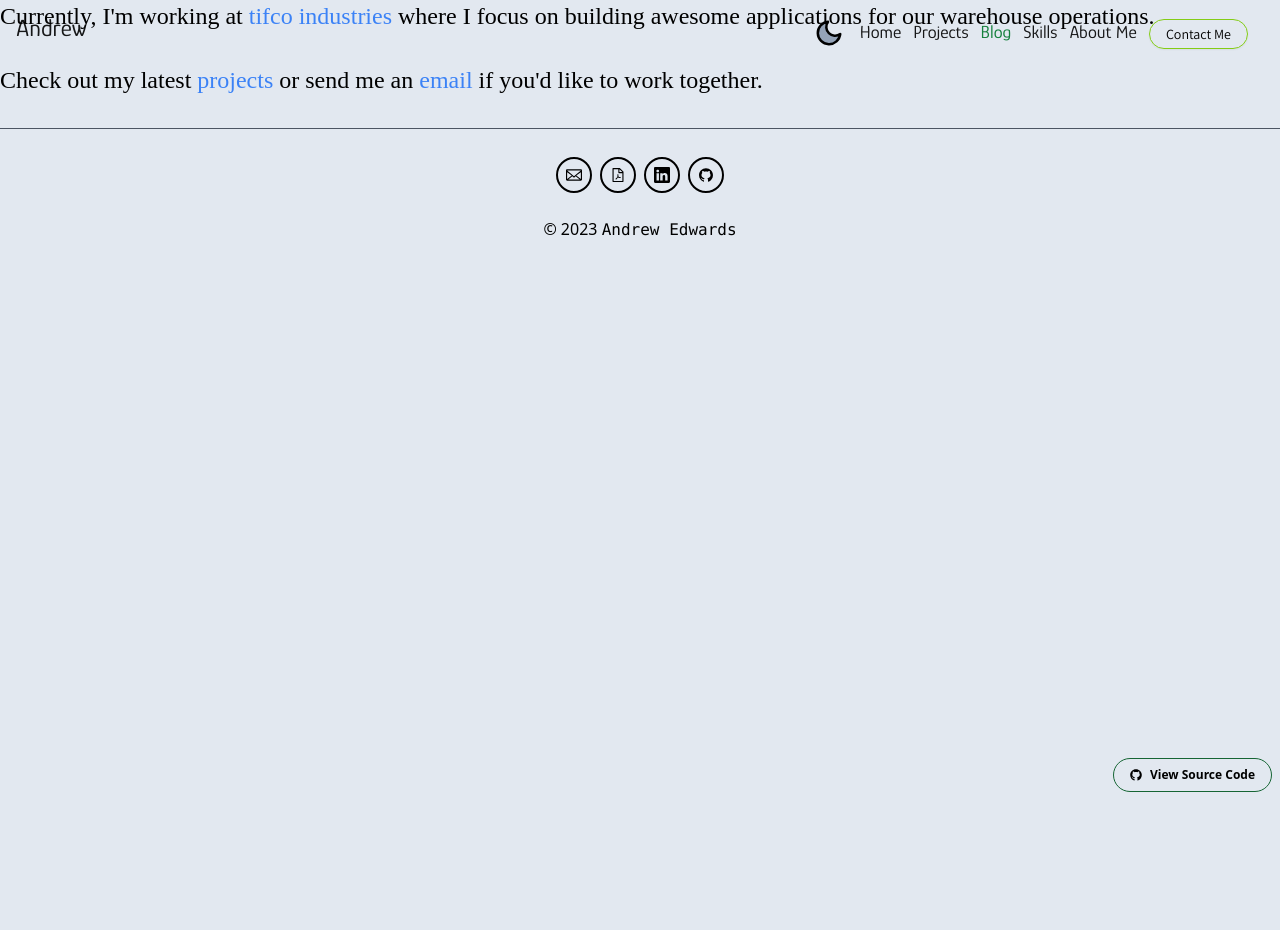
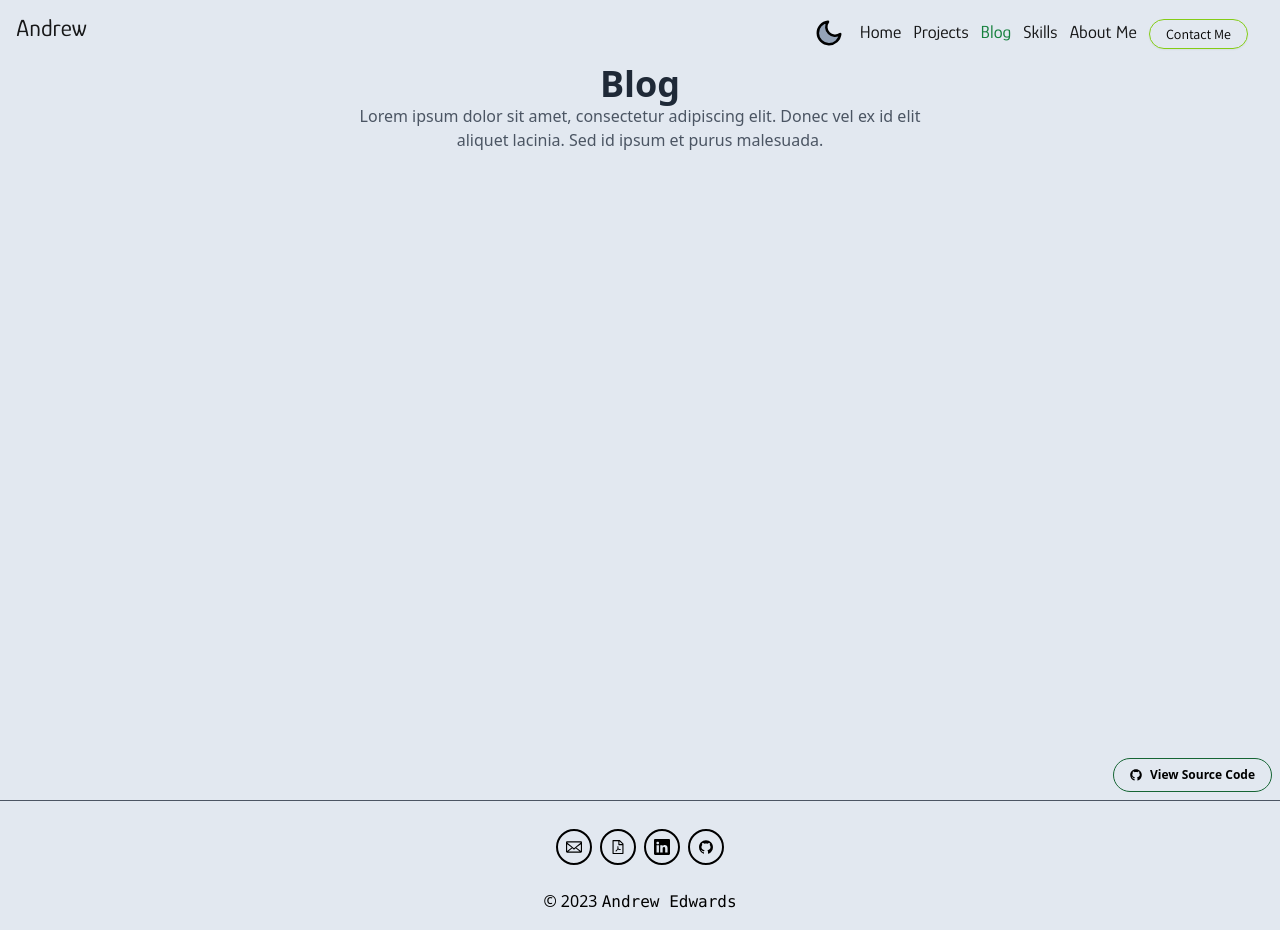
Before and after one commit to Andrew87E/portfolio2, a Next.js app: page /blog in a window 1280 px wide. Before the commit the page ends 800 px from the top, so only its background shows below. Built offline with nearby package versions, Linux system fonts and the light colour scheme; a web font is replaced by a local one.

Commit message:
added all placeholder pages.

```diff
--- a/components/global/wrapper/wrapper.tsx
+++ b/components/global/wrapper/wrapper.tsx
@@ -134,7 +134,7 @@ export const Page = ({
         <link rel="icon" href="/favicon.ico" />
       </Head>
 
-      <main>
+      <main className="min-h-screen">
         <nav
           className={`fixed top-0 right-0 left-0 h-16 inline-flex  items-center justify-between z-30`}
           id="navBar"
--- a/pages/about.tsx
+++ b/pages/about.tsx
@@ -10,34 +10,21 @@ export default function About() {
         desc: "Contact Andrew Edwards for inquiries, collaborations, or questions. Reach out to discuss software development, projects, or any other queries. Let's connect!",
       }}
     >
-      <article>
-        <p className="text-wrap text-2xl dark:text-white mb-8 font-extra">
-          Currently, I&apos;m working at{" "}
-          <Link
-            className="text-blue-500 hover:scale-125"
-            href="https://www.tifco.com"
-            target="_blank"
-            rel="noopener noreferrer"
-          >
-            tifco industries{" "}
-          </Link>
-          where I focus on building awesome applications for our warehouse
-          operations.
-        </p>
-      </article>
-      <article>
-        <p className="text-wrap text-2xl dark:text-white mb-8 mt-2 font-extra">
-          Check out my latest{" "}
-          <Link href="/projects" className="text-blue-500">
-            projects
-          </Link>{" "}
-          or send me an{" "}
-          <a className="text-blue-500" href="mailto:andrew@edwards.codes">
-            email
-          </a>{" "}
-          if you&apos;d like to work together.
-        </p>
-      </article>
+      <section className="w-full">
+        <div className="h-96 p-6">
+          <div className="flex justify-center mt-10">
+            <div className="w-1/2">
+              <h1 className="text-4xl font-bold text-center text-gray-800">
+                About Me
+              </h1>
+              <p className="text-center text-gray-600">
+                Lorem ipsum dolor sit amet, consectetur adipiscing elit. Donec
+                vel ex id elit aliquet lacinia. Sed id ipsum et purus malesuada.
+              </p>
+            </div>
+          </div>
+        </div>
+      </section>
     </Page>
   );
 }
--- a/pages/blog/index.tsx
+++ b/pages/blog/index.tsx
@@ -10,34 +10,21 @@ export default function Blog() {
         desc: "Contact Andrew Edwards for inquiries, collaborations, or questions. Reach out to discuss software development, projects, or any other queries. Let's connect!",
       }}
     >
-      <article className="">
-        <p className="text-wrap text-2xl dark:text-white mb-8 font-extra">
-          Currently, I&apos;m working at{" "}
-          <Link
-            className="text-blue-500 hover:scale-125"
-            href="https://www.tifco.com"
-            target="_blank"
-            rel="noopener noreferrer"
-          >
-            tifco industries{" "}
-          </Link>
-          where I focus on building awesome applications for our warehouse
-          operations.
-        </p>
-      </article>
-      <article>
-        <p className="text-wrap text-2xl dark:text-white mb-8 mt-2 font-extra">
-          Check out my latest{" "}
-          <Link href="/projects" className="text-blue-500">
-            projects
-          </Link>{" "}
-          or send me an{" "}
-          <a className="text-blue-500" href="mailto:andrew@edwards.codes">
-            email
-          </a>{" "}
-          if you&apos;d like to work together.
-        </p>
-      </article>
+      <section className="w-full">
+        <div className="h-96 p-6">
+          <div className="flex justify-center mt-10">
+            <div className="w-1/2">
+              <h1 className="text-4xl font-bold text-center text-gray-800">
+                Blog
+              </h1>
+              <p className="text-center text-gray-600">
+                Lorem ipsum dolor sit amet, consectetur adipiscing elit. Donec
+                vel ex id elit aliquet lacinia. Sed id ipsum et purus malesuada.
+              </p>
+            </div>
+          </div>
+        </div>
+      </section>
     </Page>
   );
 }
--- a/pages/contact.tsx
+++ b/pages/contact.tsx
@@ -18,7 +18,7 @@ export default function Contact() {
       }}
     >
       <section className="w-full">
-        <div className="mt-96"></div>
+        {/* <div className="mt-96"></div> */}
         <div className="h-96 p-6">
           <SpotlightCard
             title="Testing"
--- a/pages/projects.tsx
+++ b/pages/projects.tsx
@@ -18,10 +18,27 @@ export default function Projects() {
       }}
     >
       <section className="w-full">
+        <div className="h-96 p-6">
+          <section>
+            <div className="flex justify-center mt-10">
+              <div className="w-1/2">
+                <h1 className="text-4xl font-bold text-center text-gray-800">
+                  Projects
+                </h1>
+                <p className="text-center text-gray-600">
+                  Lorem ipsum dolor sit amet, consectetur adipiscing elit. Donec
+                  vel ex id elit aliquet lacinia. Sed id ipsum et purus
+                  malesuada.
+                </p>
+              </div>
+            </div>
+          </section>
+        </div>
+      </section>
+      <section className="w-full">
         {/* <div className="mt-96"></div> */}
         <div className="h-96 p-6">
-          {/* <SpotlightCard
-            key={1}
+          <SpotlightCard
             title="Testing"
             body="Occaecat labore magna deserunt eiusmod veniam reprehenderit cillum proident ut incididunt consequat culpa."
             link="/prof"
@@ -30,7 +47,7 @@ export default function Projects() {
               alt: "Andrew Edwards",
             }}
             badges={["Flutter", "Dart", "Firebase"]}
-          /> */}
+          />
         </div>
         <div className="mt-96"></div>
       </section>
--- a/pages/skills.tsx
+++ b/pages/skills.tsx
@@ -20,18 +20,22 @@ export default function Skills() {
       <section className="w-full">
         {/* <div className="mt-96"></div> */}
         <div className="h-96 p-6">
-          <SpotlightCard
-            title="Testing"
-            body="Occaecat labore magna deserunt eiusmod veniam reprehenderit cillum proident ut incididunt consequat culpa."
-            link="/prof"
-            img={{
-              src: "/images/035.jpg",
-              alt: "Andrew Edwards",
-            }}
-            badges={["Flutter", "Dart", "Firebase"]}
-          />
+          <section>
+            <div className="flex justify-center mt-10">
+              <div className="w-1/2">
+                <h1 className="text-4xl font-bold text-center text-gray-800">
+                  Skills
+                </h1>
+                <p className="text-center text-gray-600">
+                  Lorem ipsum dolor sit amet, consectetur adipiscing elit. Donec
+                  vel ex id elit aliquet lacinia. Sed id ipsum et purus
+                  malesuada.
+                </p>
+              </div>
+            </div>
+          </section>
         </div>
-        <div className="mt-96"></div>
+        {/* <div className="mt-96"></div> */}
       </section>
     </Page>
   );
```
